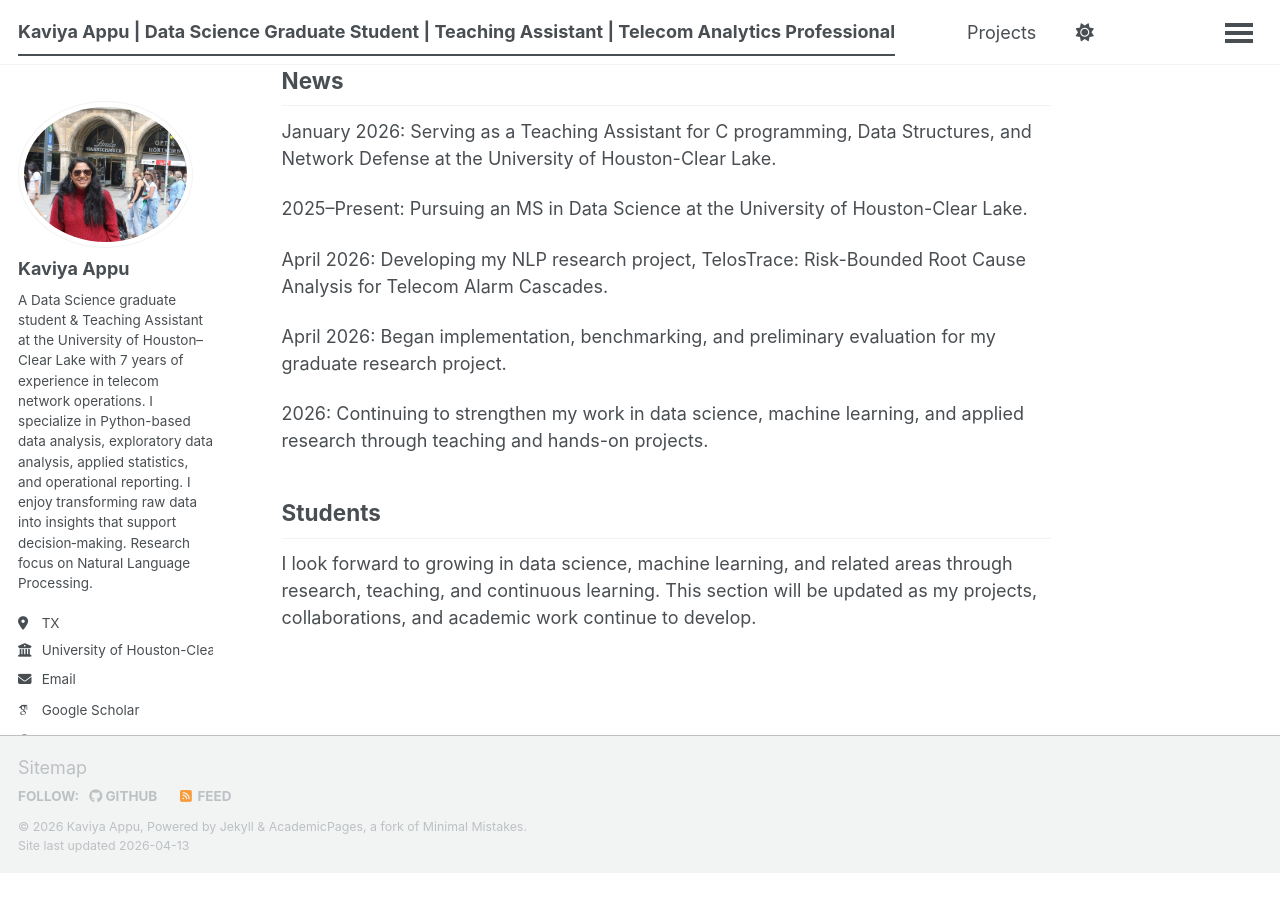
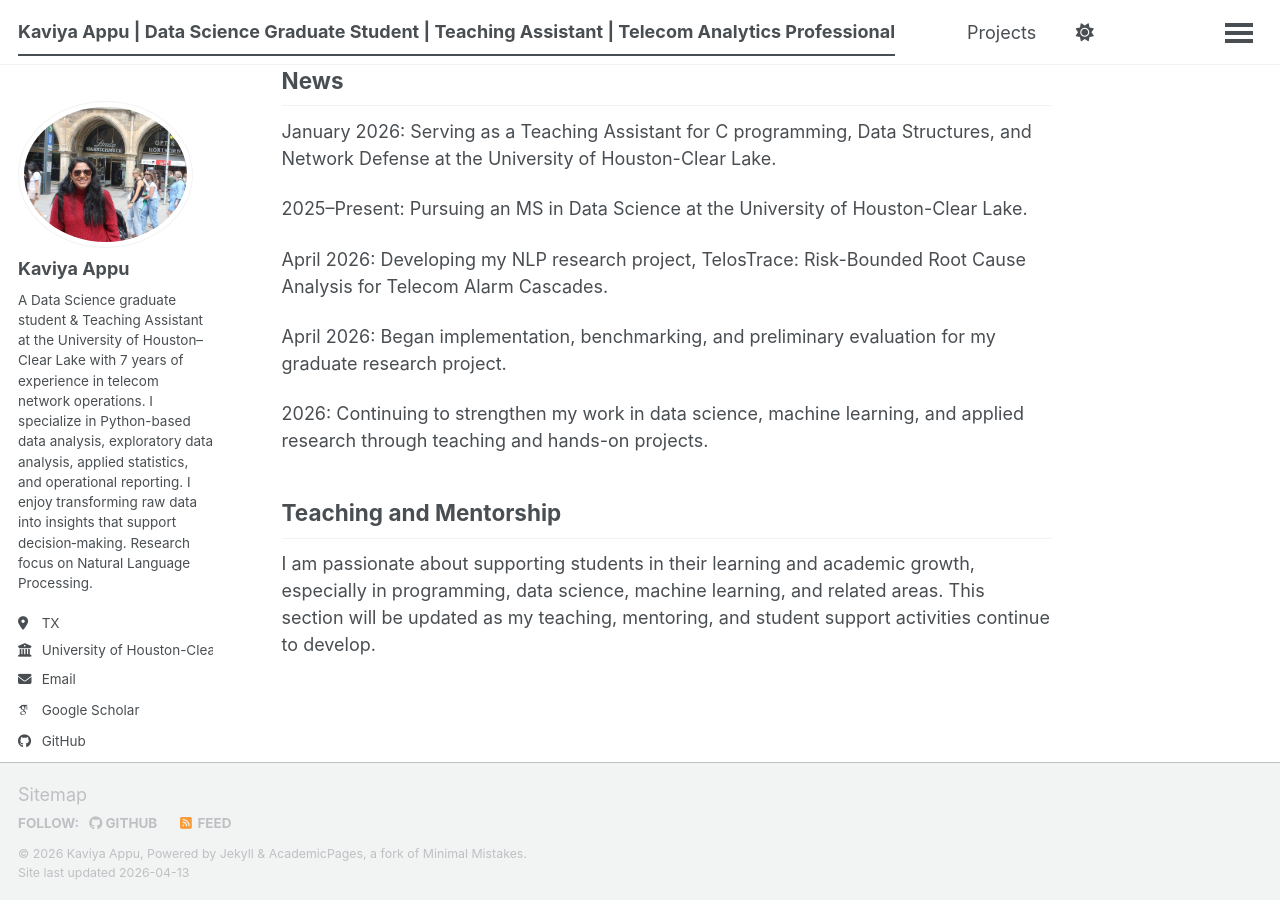
Before and after one commit to KaviyaAppu/KaviyaAppu.github.io, a Jekyll site: the page built from _pages/about.md, in a window 1280 px wide and 900 px high, scrolled down 875 px. Built offline with Jekyll 4.4.1, drawn with Linux system fonts in a browser that asks for light colours; some web fonts are replaced; a script bundle is joined from its source files by our own code; library files that are not in the unit come from our copies; before the commit the page ends 1748 px from its top, so only the background shows below that.

Commit message:
Revise Students section to Teaching and Mentorship
Updated the section on teaching and mentorship to reflect a passion for supporting students in programming and data science.

```diff
--- a/_pages/about.md
+++ b/_pages/about.md
@@ -36,6 +36,6 @@ April 2026: Began implementation, benchmarking, and preliminary evaluation for m
 
 2026: Continuing to strengthen my work in data science, machine learning, and applied research through teaching and hands-on projects.
 
-## Students
+## Teaching and Mentorship
 
-I look forward to growing in data science, machine learning, and related areas through research, teaching, and continuous learning. This section will be updated as my projects, collaborations, and academic work continue to develop.
+I am passionate about supporting students in their learning and academic growth, especially in programming, data science, machine learning, and related areas. This section will be updated as my teaching, mentoring, and student support activities continue to develop.
```
